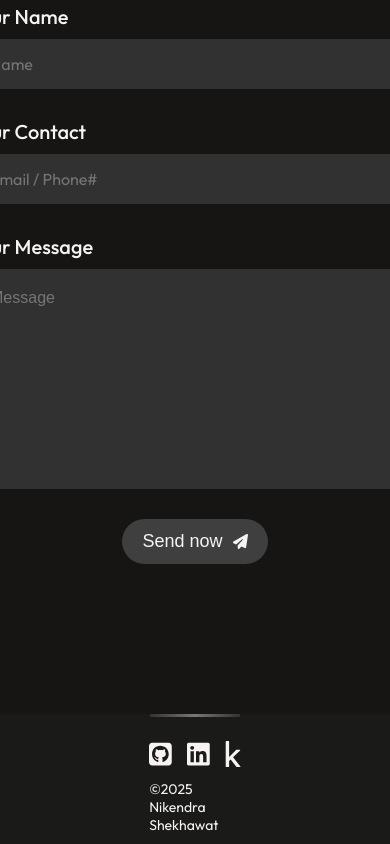
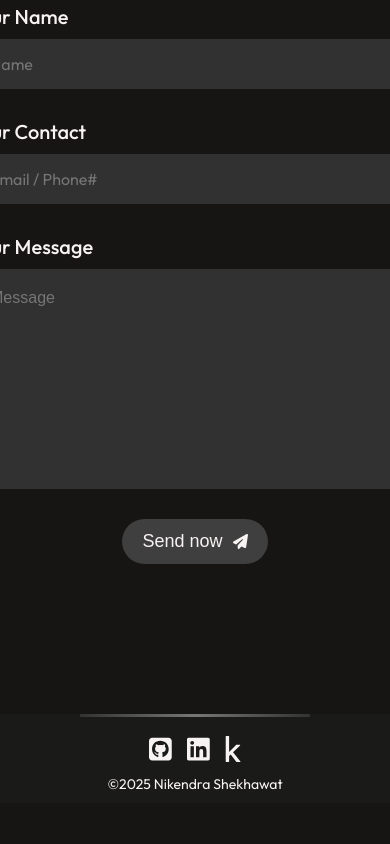
Before and after one commit to nikendrashekhawat/portfolio, a React (Vite) app: page /#profile in a window 390 px wide. Shown: the part 8603-9447 px from the top of the page. After the commit the page ends 9406 px from the top, so only its background shows below. Built offline with nearby package versions, Linux system fonts and the light colour scheme.

Commit message:
mobile-width@360px: add css properties for 360px width display

```diff
--- a/src/components/footer/Footer.css
+++ b/src/components/footer/Footer.css
@@ -43,3 +43,24 @@
 .footer-icon:hover {
     transform: scale(1.1);
 }
+
+@media (max-width: 768px) {
+    .footer {
+        padding: 80px;
+        padding-bottom: 10px;
+        padding-top: 0px;
+        gap: 5px;
+    }
+}
+
+@media (max-width: 360px) {
+    .footer {
+        padding: 20px;
+        padding-bottom: 10px;
+        padding-top: 0px;
+        gap: 5px;
+    }
+    .footer-icons a{
+        font-size: 22px;
+    }
+}
```
